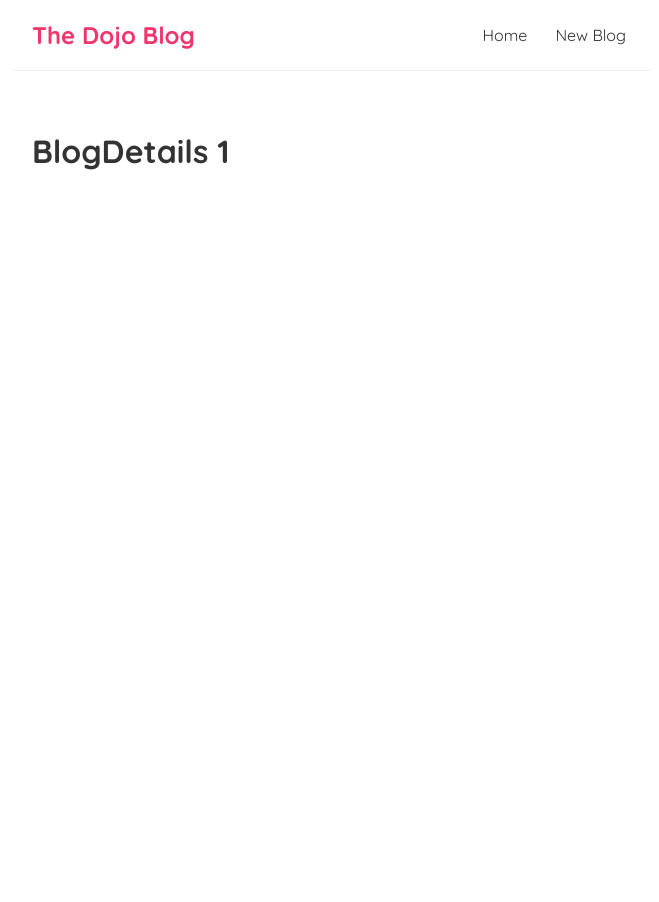
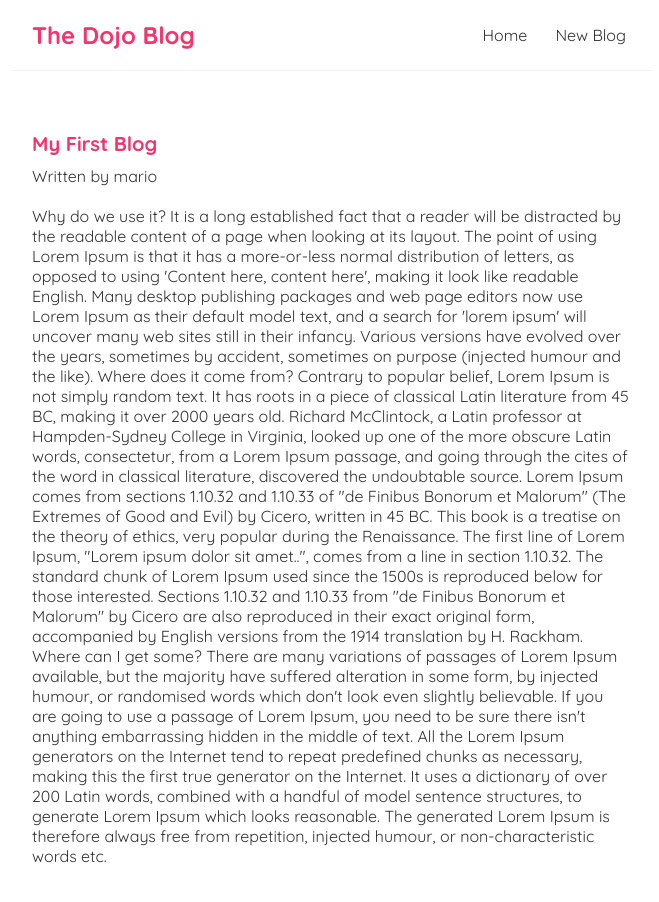
Before and after one commit to tuhincse08/dojo-blog, a React (Create React App) app: page /blogs/1 in a window 1280 px wide. Shown: the top 902 px of the page, without its empty margins (308-967 px from the left). Before the commit the page ends 800 px from the top, so only its background shows below. Built offline with nearby package versions, Linux system fonts and the light colour scheme; data requests are answered from the project's data file.

Commit message:
blog details

```diff
--- a/src/BlogDetails.js
+++ b/src/BlogDetails.js
@@ -1,10 +1,21 @@
 import React from 'react'
 import { useParams } from 'react-router-dom'
+import useFetch from './useFetch';
 
 function BlogDetails() {
     const {id} = useParams();
+    const {data:blog, isPending, error} = useFetch('http://localhost:8000/blogs/' + id);
   return (
-    <h1>BlogDetails {id}</h1>
+    <div className="blog-details">
+        {isPending && <div>Loading..</div>}
+        {error && <div>{error}</div>}
+        {blog &&
+        <article>
+            <h2>{blog.title}</h2>
+            <p>Written by {blog.author}</p>
+            <div>{blog.body}</div>
+        </article>}
+    </div>
   )
 }
 
--- a/src/index.css
+++ b/src/index.css
@@ -51,3 +51,53 @@
 .blog-preview a{
   text-decoration: none;
 }
+
+/* blog details page */
+.blog-details h2 {
+  font-size: 20px;
+  color: #f1356d;
+  margin-bottom: 10px;
+}
+.blog-details div {
+  margin: 20px 0;
+}
+.blog-details button {
+  background: #f1356d;
+  color: #fff;
+  border: 0;
+  padding: 8px;
+  border-radius: 8px;
+  cursor: pointer;
+}
+
+/* create new blog form */
+.create {
+  max-width: 400px;
+  margin: 0 auto;
+  text-align: center;
+}
+.create label {
+  text-align: left;
+  display: block;
+}
+.create h2 {
+  font-size: 20px;
+  color: #f1356d;
+  margin-bottom: 30px;
+}
+.create input, .create textarea, .create select {
+  width: 100%;
+  padding: 6px 10px;
+  margin: 10px 0;
+  border: 1px solid #ddd;
+  box-sizing: border-box;
+  display: block;
+}
+.create button {
+  background: #f1356d;
+  color: #fff;
+  border: 0;
+  padding: 8px;
+  border-radius: 8px;
+  cursor: pointer;
+}
```
